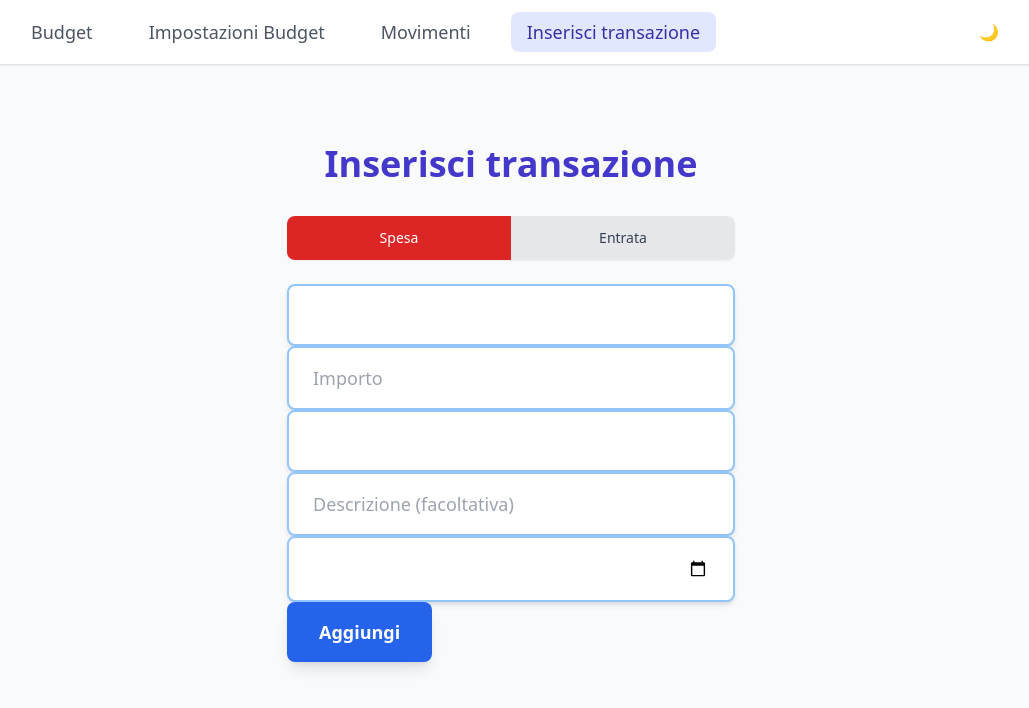
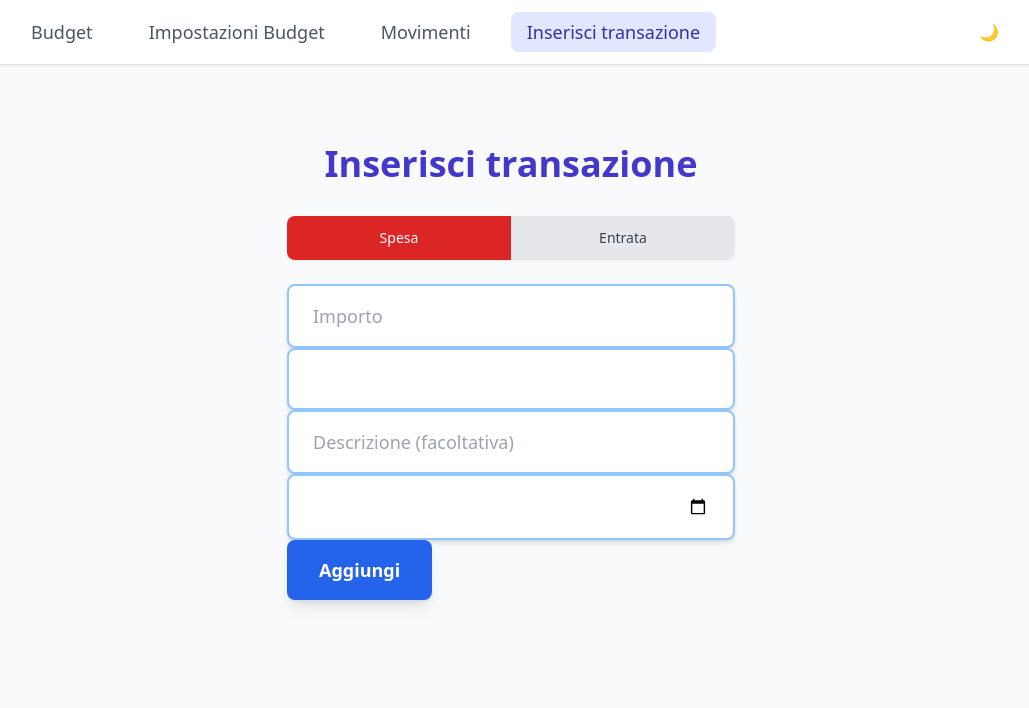
Before and after one commit to keape/budget-app, a React (Create React App) app: page / in a window 1280 px wide. Shown: the top 708 px of the page, without its empty margins (129-1158 px from the left). Built offline with nearby package versions, Linux system fonts and the light colour scheme; sample sign-in values are in the browser's storage.

Commit message:
Rimosso menu a tendina ridondante per la selezione del tipo di transazione

```diff
--- a/src/Home.js
+++ b/src/Home.js
@@ -85,22 +85,6 @@ function Home() {
           </div>
         </div>
 
-        {/* Il resto del form rimane invariato */}
-        <div className="w-full max-w-md">
-          <select
-            className="w-full px-6 py-4 text-lg bg-white dark:bg-gray-700 border-2 border-blue-300 dark:border-blue-600 rounded-lg shadow-md focus:outline-none focus:ring-2 focus:ring-blue-500 focus:border-transparent transition-all duration-200 hover:border-blue-400 text-white dark:text-white"
-            value={tipo}
-            onChange={e => {
-              setTipo(e.target.value);
-              setCategoria(''); // Reset categoria when type changes
-            }}
-            required
-          >
-            <option value="spesa">Spesa</option>
-            <option value="entrata">Entrata</option>
-          </select>
-        </div>
-
         <div className="w-full max-w-md">
           <input
             className="w-full px-6 py-4 text-lg bg-white dark:bg-gray-700 border-2 border-blue-300 dark:border-blue-600 rounded-lg shadow-md focus:outline-none focus:ring-2 focus:ring-blue-500 focus:border-transparent transition-all duration-200 hover:border-blue-400 text-white dark:text-white"
```
